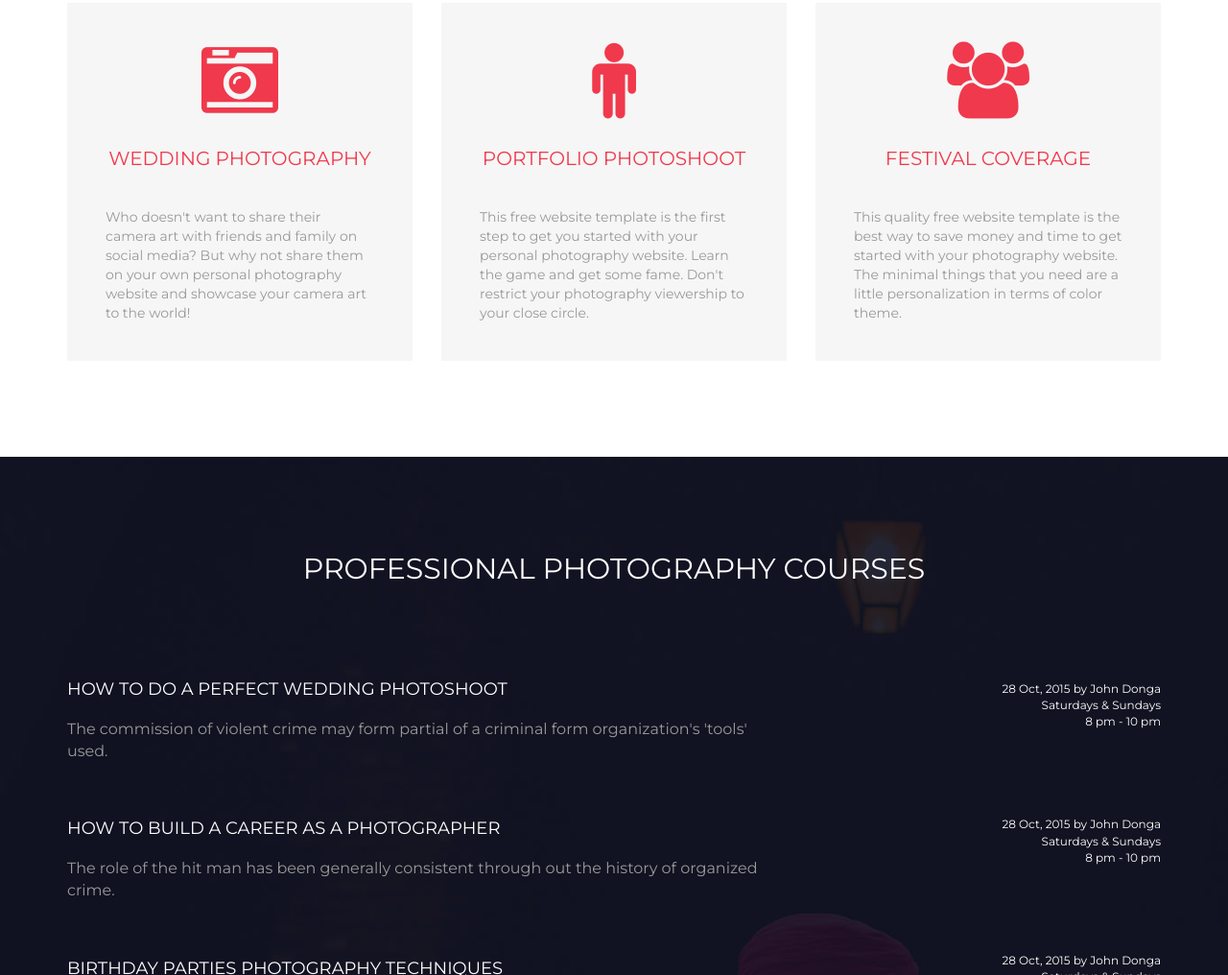
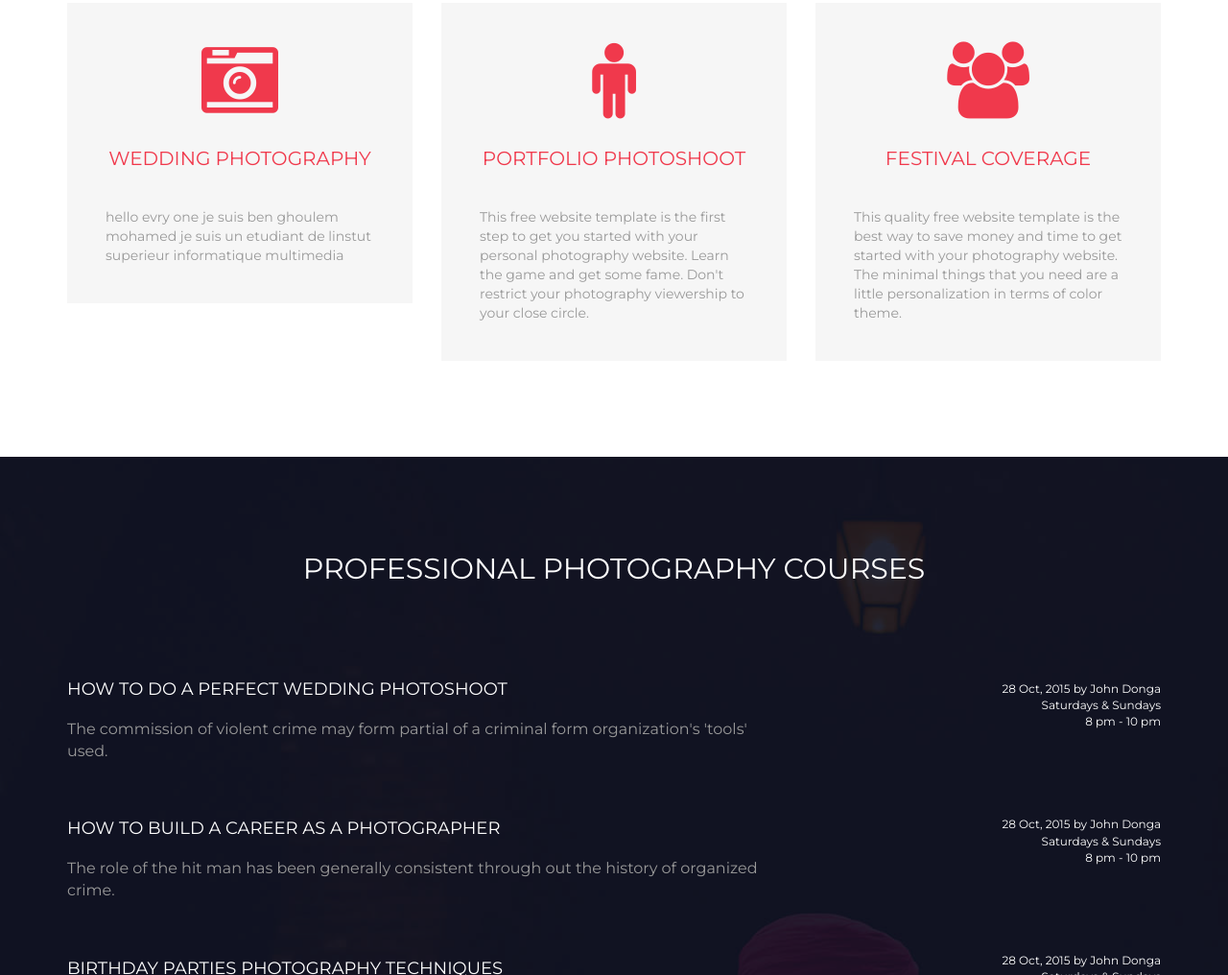
Before and after one commit to amibyomed/mytemplate, a plain HTML site: page index.html in a window 1280 px wide. Shown: the part 917-1933 px from the top of the page at 96% size. Drawn offline with Linux system fonts and the light colour scheme; some packages are replaced by stand-ins of ours.

Commit message:
changement dans premier paragaraphe

```diff
--- a/index.html
+++ b/index.html
@@ -5,7 +5,7 @@
   <meta charset="utf-8">
   <title>Photography Website Template</title>
   <meta name="viewport" content="width=device-width, initial-scale=1.0">
-  <meta name="description" content="A free responsive photography html website template by Frittt Templates">
+  <meta name="description" content="welcome in web site Ben ghoulem Mohamed">
   <meta name="author" content="FritttTemplates">
 
   <!-- FAVICON -->
@@ -124,7 +124,7 @@
 							<p class="icon text-center"><i class="fa fa-camera-retro"></i></p>
 							<h5 class="title text-center">Wedding Photography</h5>
 							<p class="info">
-								Who doesn't want to share their camera art with friends and family on social media? But why not share them on your own personal photography website and showcase your camera art to the world!
+							hello evry one je suis ben ghoulem mohamed je suis un etudiant de linstut superieur informatique multimedia
 							</p>
 						</div>
 					</div>
```
